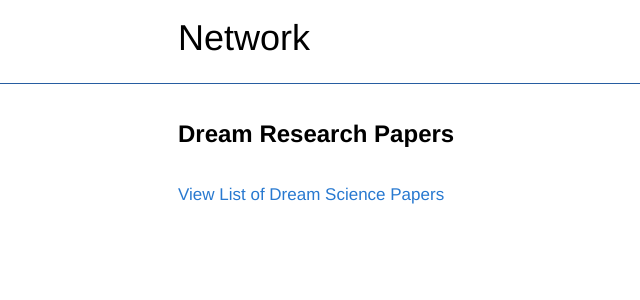
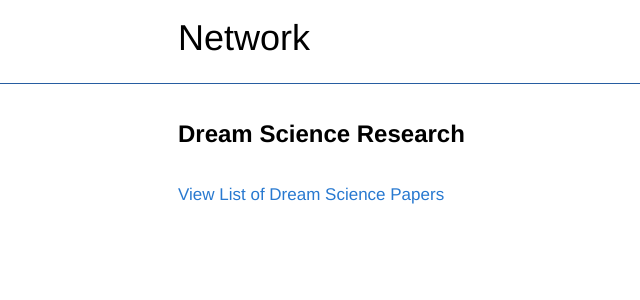
Before and after one commit to networkf/network.github.io, a Jekyll site: the page built from dreamscience.md, in a window 1280 px wide. Shown: the top 300 px of the page, without its empty margins (97-737 px from the left). Built offline with Jekyll 4.4.1, drawn with Linux system fonts in a browser that asks for light colours; some web fonts are replaced; our own code applies the rules of GitHub Pages for plain Markdown files; the repository's description, which GitHub fills in, is left out.

Commit message:
Update dreamscience.md

```diff
--- a/dreamscience.md
+++ b/dreamscience.md
@@ -6,7 +6,7 @@ layout: default
 </head>
 ---
 
-<b><font size="5">Dream Research Papers</font></b>
+<b><font size="5">Dream Science Research</font></b>
 <br>
 <br>
 [View List of Dream Science Papers](https://www.zotero.org/linkdaniel/collections/4SDA6EXF/items/CKR89TYY/item-list)
```
